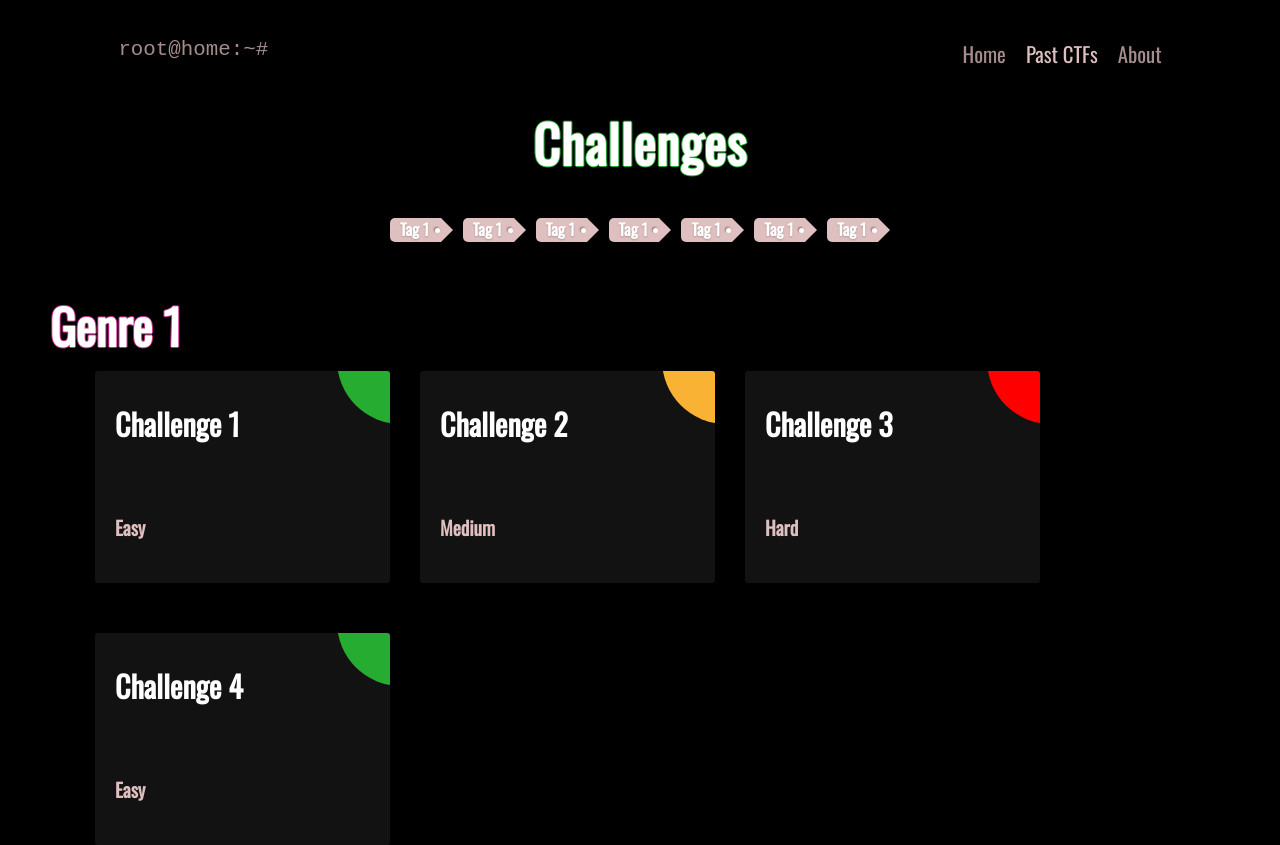
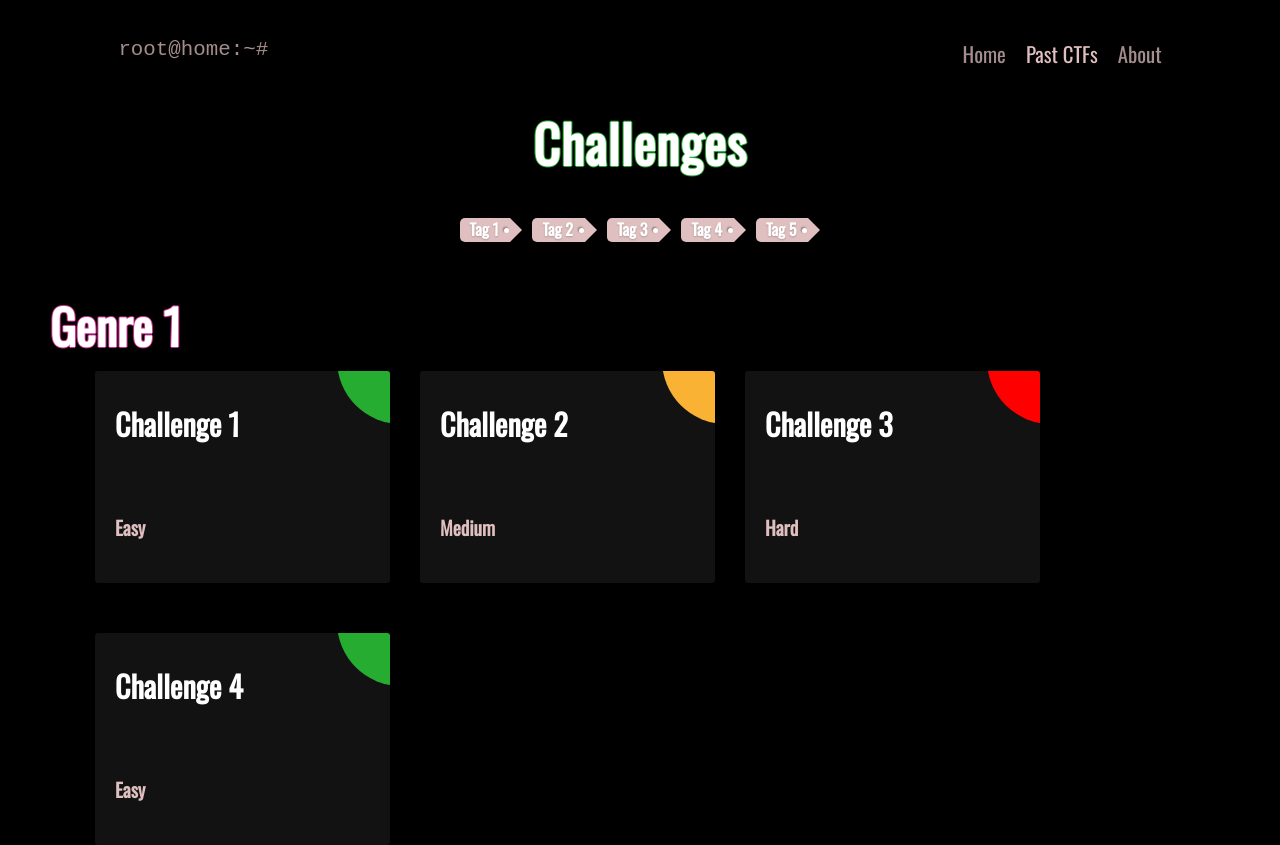
Before and after one commit to abdul2801/apoorv, a React (Create React App) app: page /upcoming in a window 1280 px wide. Shown: the top 845 px of the page. Built offline with nearby package versions, Linux system fonts and the light colour scheme.

Commit message:
tag changes

```diff
--- a/src/Pages/PastChallenges.css
+++ b/src/Pages/PastChallenges.css
@@ -145,9 +145,3 @@
 
 
   }
-
-  .active-filter {
-    text-shadow: -1px 0 #27ac32, 1px 0 #27ac32, 0 -1px #27ac32, 0 1px #27ac32 !important;
-
-    /* background: #000 !important; */
-  }
--- a/src/Pages/PastChallenges.tsx
+++ b/src/Pages/PastChallenges.tsx
@@ -1,30 +1,47 @@
-import React from "react";
+import React, { useState } from "react";
 import "./PastChallenges.css";
 import ChallengeBox from "../components/ChallengeBox";
 import Modal from "../components/Modal/Modal";
 export default function PastChallenges() {
   let genres = ["Genre 1", "Genre 2", "Genre 3", "Genre 4"];
+  let tags  = ["Tag 1", "Tag 2", "Tag 3", "Tag 4" , "Tag 5"];
+  let [activeTags, setActiveTags] = useState<string[]>([]);
 
-  //change color of tag on click
   const tagClick = (e: React.MouseEvent<HTMLDivElement>) => {
-    const tag = e.target as HTMLElement;
-    tag.classList.toggle("active-filter");
+    // add to active tags and remove if already present
+
+    const tag = e.currentTarget.textContent as string;
+    if (activeTags.includes(tag)) {
+      setActiveTags(activeTags.filter((t) => t !== tag));
+    } else {
+      setActiveTags([...activeTags, tag]);
+    }
+    // toggle active class
+
+
+
+
+
+
   };
   return (
     <div className="past_cont">
       <h1 className="active">Challenges</h1>
 
       <div className="filters tags-cont">
-       <div className='tags filter' onClick={tagClick}><div>Tag 1</div></div>
-       <div className='tags filter' onClick={tagClick}><div>Tag 1</div></div>
-       <div className='tags filter' onClick={tagClick}><div>Tag 1</div></div>
-       <div className='tags filter' onClick={tagClick}><div>Tag 1</div></div>
-       <div className='tags filter' onClick={tagClick}><div>Tag 1</div></div>
-       <div className='tags filter' onClick={tagClick}><div>Tag 1</div></div>
-       <div className='tags filter' onClick={tagClick}><div>Tag 1</div></div>
-
-
-
+        {/* add active tags first */}
+        {activeTags.map((tag) => (
+          <div className="tags filter active-filter"  onClick={tagClick}>
+            <div style={{textShadow : "-1px 0 #27ac32, 1px 0 #27ac32, 0 -1px #27ac32, 0 1px #27ac32"}} >{tag}</div>
+          </div>
+        ))}
+        {/* add remaining tags */}
+        {tags.map((tag) => (
+          !activeTags.includes(tag) &&
+          <div className="tags filter" onClick={tagClick}>
+            <div>{tag}</div>
+          </div>
+        ))}
 
       </div>
       <div className="">
@@ -40,14 +57,8 @@ export default function PastChallenges() {
 
             </div>
           </div>
-
-
-
         ))}
-
-
       </div>
     </div>
-
   );
 }
```
Lines whose indentation alone changed are shown as unchanged.
